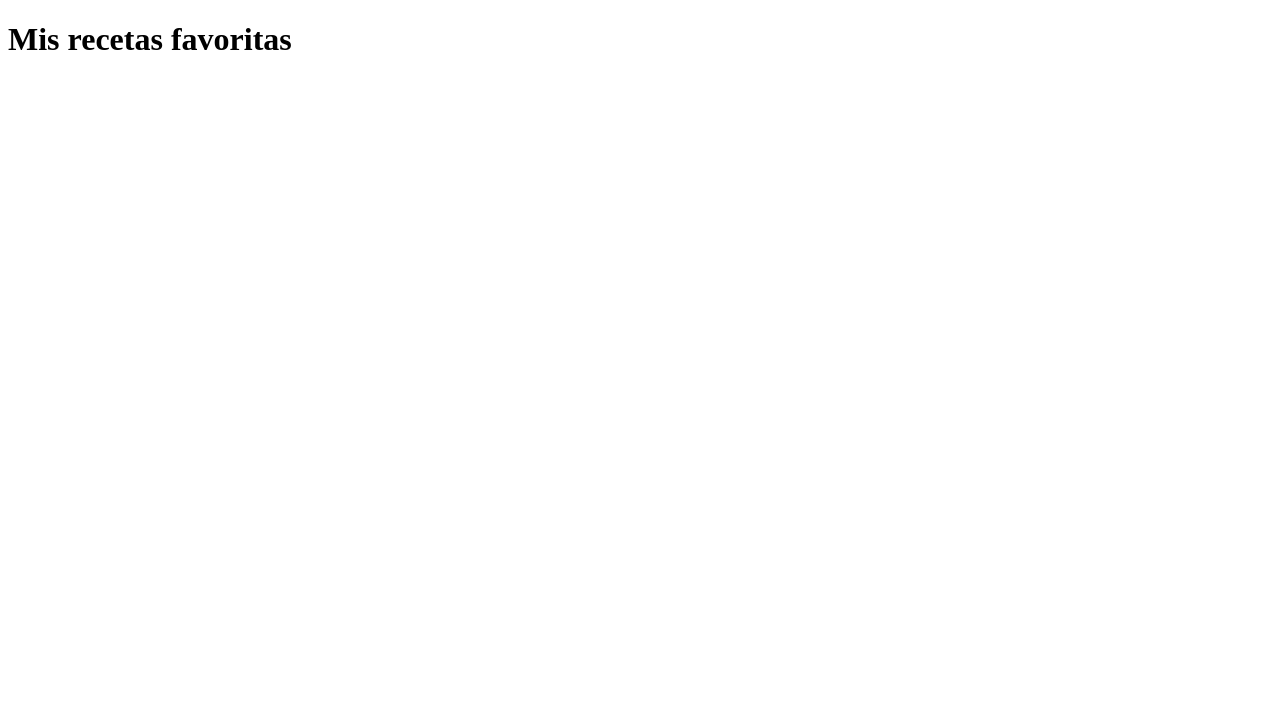
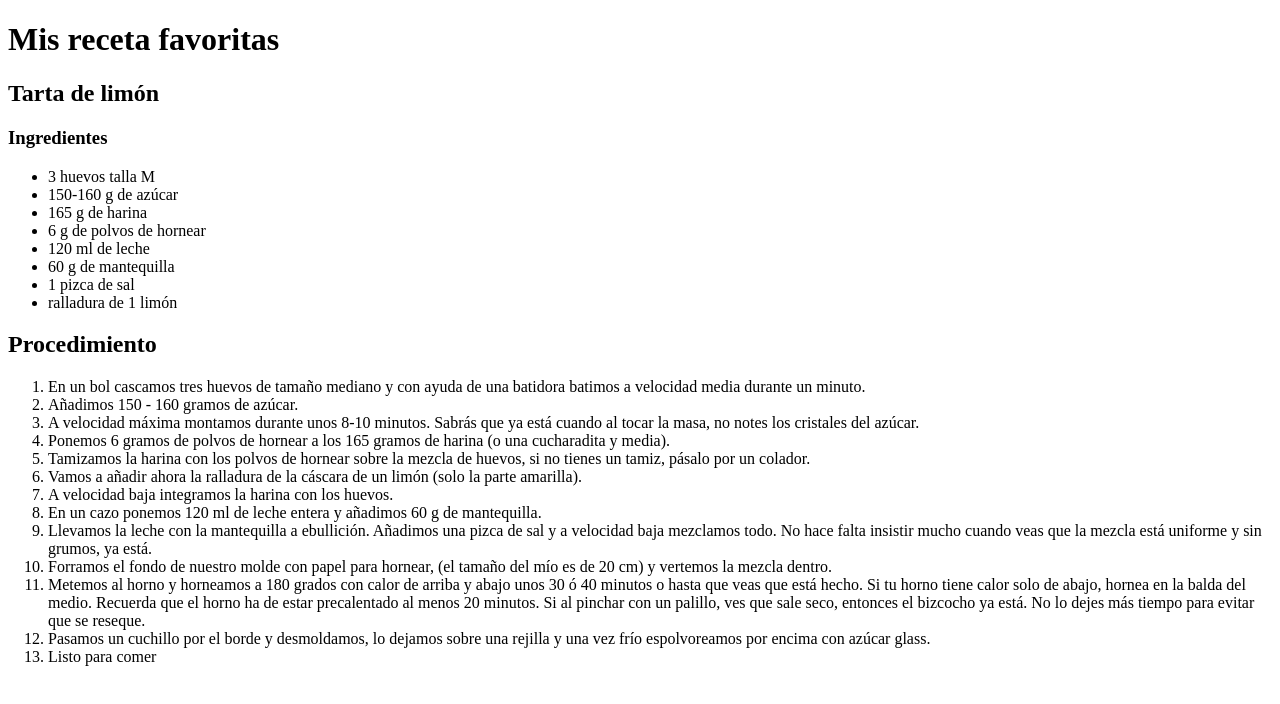
Before and after one commit to ChuchitaFuentes/DEVF_PORTFOLIO_MODULE_1, a plain HTML site: page 241105_EJERCICIOS_HTML/recetas.html in a window 1280 px wide. Drawn offline with Linux system fonts and the light colour scheme.

Commit message:
Se agregaron elementos a la primera tarea

```diff
--- a/241105_EJERCICIOS_HTML/recetas.html
+++ b/241105_EJERCICIOS_HTML/recetas.html
@@ -3,12 +3,44 @@
 <head>
     <meta charset="UTF-8">
     <meta name="viewport" content="width=device-width, initial-scale=1.0">
-    <title>Document</title>
+    <title>Mis receta favorita</title>
 </head>
 <body>
     <header>
-        <h1>Mis recetas favoritas</h1>
+        <h1>Mis receta favoritas</h1>
     </header>
+    <main>
+        <h2>Tarta de limón</h2>
+        <h3>Ingredientes</h3>
+        <ul>
+            <li>3 huevos talla M</li>
+            <li>150-160 g de azúcar</li>
+            <li>165 g de harina</li>
+            <li>6 g de polvos de hornear</li>
+            <li>120 ml de leche</li>
+            <li>60 g de mantequilla</li>
+            <li>1 pizca de sal</li>
+            <li>ralladura de 1 limón</li>
+        </ul>
+
+        <h2>Procedimiento</h2>
+            <ol>
+                <li>En un bol cascamos tres huevos de tamaño mediano y con ayuda de una batidora batimos a velocidad media durante un minuto.</li>
+                <li>Añadimos 150 - 160 gramos de azúcar.</li>
+                <li>A velocidad máxima montamos durante unos 8-10 minutos. Sabrás que ya está cuando al tocar la masa, no notes los cristales del azúcar.</li>
+                <li>Ponemos 6 gramos de polvos de hornear a los 165 gramos de harina (o una cucharadita y media).</li>
+                <li>Tamizamos la harina con los polvos de hornear sobre la mezcla de huevos, si no tienes un tamiz, pásalo por un colador.</li>
+                <li>Vamos a añadir ahora la ralladura de la cáscara de un limón (solo la parte amarilla).</li>
+                <li>A velocidad baja integramos la harina con los huevos.</li>
+                <li>En un cazo ponemos 120 ml de leche entera y añadimos 60 g de mantequilla.</li>
+                <li>Llevamos la leche con la mantequilla a ebullición. Añadimos una pizca de sal y a velocidad baja mezclamos todo. No hace falta insistir mucho cuando veas que la mezcla está uniforme y sin grumos, ya está.</li>
+                <li> Forramos el fondo de nuestro molde con papel para hornear, (el tamaño del mío es de 20 cm) y vertemos la mezcla dentro.</li>
+                <li>Metemos al horno y horneamos a 180 grados con calor de arriba y abajo unos 30 ó 40 minutos o hasta que veas que está hecho. Si tu horno tiene calor solo de abajo, hornea en la balda del medio. Recuerda que el horno ha de estar precalentado al menos 20 minutos. Si al pinchar con un palillo, ves que sale seco, entonces el bizcocho ya está. No lo dejes más tiempo para evitar que se reseque.</li>
+                <li>Pasamos un cuchillo por el borde y desmoldamos, lo dejamos sobre una rejilla y una vez frío espolvoreamos por encima con azúcar glass.</li>
+                <li>Listo para comer</li>
+            </ol>
+    </main>
+
 
 </body>
 </html>
```
Also changed, not shown: 241105_EJERCICIOS_HTML/hobbies.html (+17 -0 lines), 241105_EJERCICIOS_HTML/presentacion.html (+26 -5 lines).
